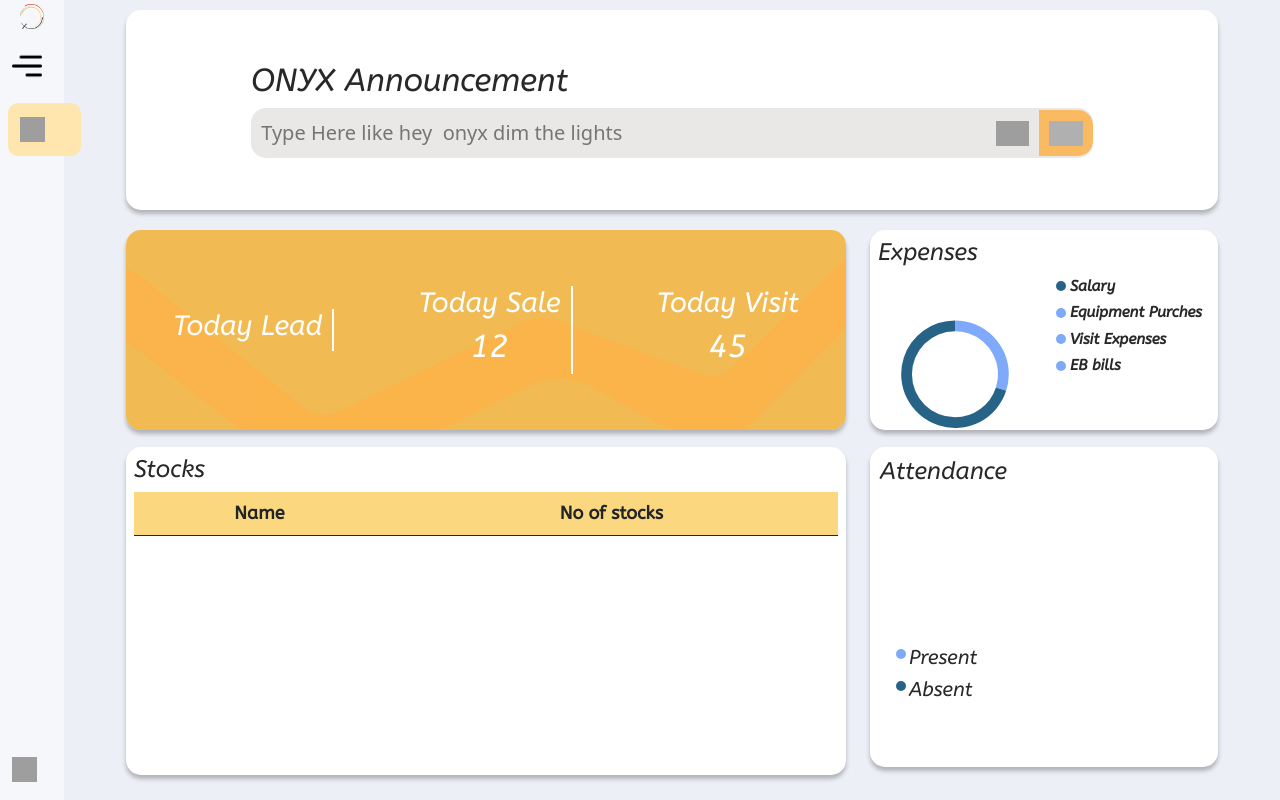
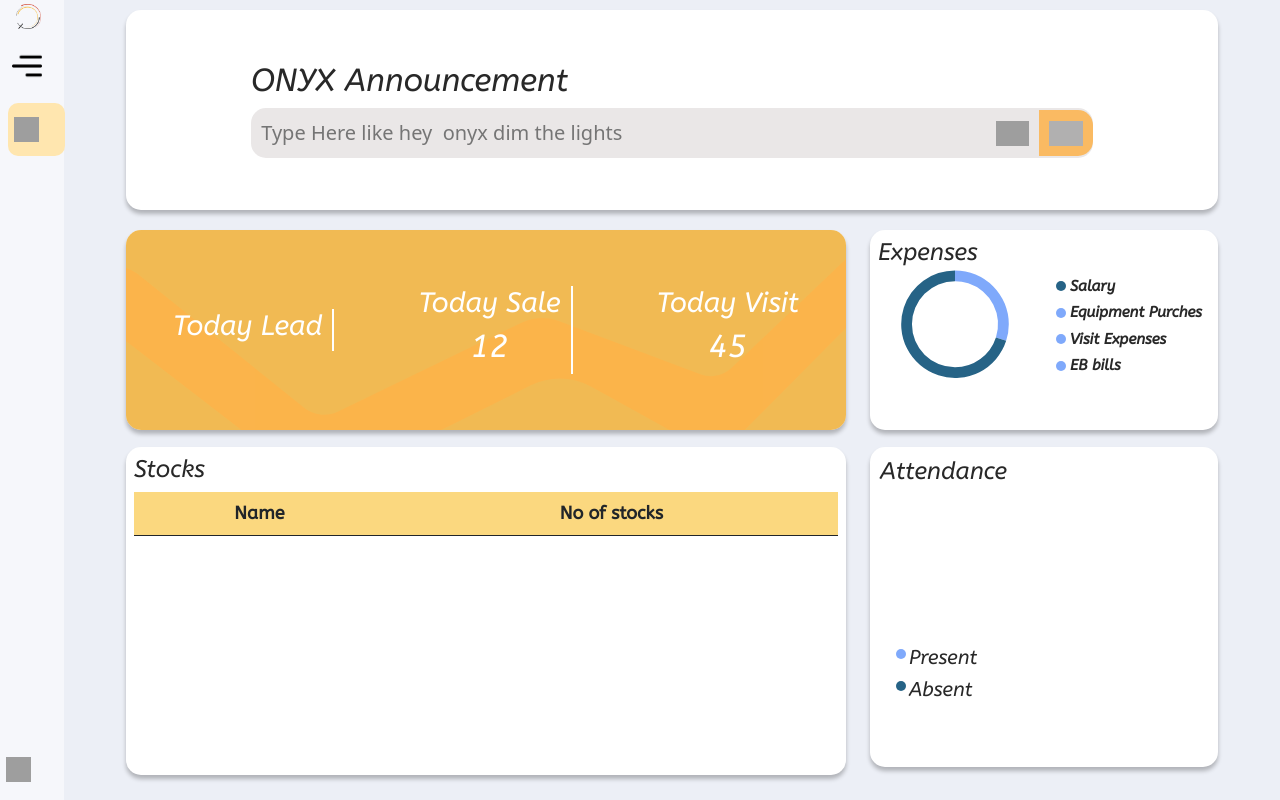
Before and after one commit to onwords-smart-solutions/NEW_Office.in, a Django app: template adminconsole/templates/superadmin.html in a window 1280 px wide. Run offline with Django 4.2, Linux system fonts and the light colour scheme; the template is opened without the code that fills it, so the values that code supplies are empty; a map, chart or similar area stays blank; some libraries are stand-ins or nearby versions; grey boxes are pictures that could not be loaded.

Commit message:
nav change

```diff
--- a/adminconsole/static/css/main.css
+++ b/adminconsole/static/css/main.css
@@ -195,7 +195,9 @@
     display: flex;
     align-items: center;
     justify-content: center;
-    padding: 0px 10px;
+    text-align: center;
+    padding-left: 4px;
+    /* padding: 0px 10px; */
 }
 
 .menu-icons,
@@ -231,10 +233,11 @@
 }
 
 .user-img img {
-    width: 50px;
-    height: 50px;
+    width: 70px;
+    height: 70px;
     border-radius: 100%;
     border: 1px solid #282828;
+    object-fit: cover;
 }
 
 .emply-id span {
@@ -446,7 +449,7 @@
     position: relative;
 }
 
-#myChart2 {
+#myChart2,#myChart12 {
     position: absolute;
     top: -50px;
     left: 0;
--- a/adminconsole/static/js/main.js
+++ b/adminconsole/static/js/main.js
@@ -5,9 +5,11 @@
     var smallLogo = document.querySelector('.small-logo')
     var closeIcon = document.querySelector('.close-icons')
     var menuIcon = document.querySelector('.menu-icons')
+    var navmaincon = document.getElementById('nav-main-con');
     if (navCon.style.width == '5%') {
         navCon.style.width = '18%'
         rightCon.style.width = '82%'
+        navmaincon.style.height='56vh'
         for (const rightcon of rightnavlist) {
             rightcon.style.display = 'block'
         }
@@ -15,7 +17,9 @@
         closeIcon.style.display = 'block'
         menuIcon.style.display = 'none'
 
+
     }
+
     else {
         navCon.style.width = '5%'
         rightCon.style.width = '95%'
@@ -25,6 +29,7 @@
         smallLogo.style.display = 'block'
         closeIcon.style.display = 'none'
         menuIcon.style.display = 'block'
+        navmaincon.style.height='76vh'
     }
 }
 function rightcon() {
@@ -34,6 +39,7 @@
     var smallLogo = document.querySelector('.small-logo')
     var closeIcon = document.querySelector('.close-icons')
     var menuIcon = document.querySelector('.menu-icons')
+
     navCon.style.width = '5%'
     rightCon.style.width = '95%'
     for (const rightnav of rightnavlist) {
@@ -42,6 +48,7 @@
     smallLogo.style.display = 'block'
     closeIcon.style.display = 'none'
     menuIcon.style.display = 'block'
+    navmaincon.style.height='76vh'
 
 }
 
--- a/adminconsole/templates/superadmin.html
+++ b/adminconsole/templates/superadmin.html
@@ -318,7 +318,7 @@
 
                     </ul>
                     <div class="logout" onclick="location.href='/logout/'">
-                        <li class="navlistmenu">
+                        <li class="navlistmenu logout-nav-list">
                             <div class="left-nav-list">
                                 <div class="menu-icon">
                                     <img src="{% static 'images/nav-icon/logout-icon.svg' %}" alt="dashboard_Icon"
@@ -389,11 +389,6 @@
                                 <div class="col-md-6">
                                     <div class="leave-chart">
                                         <canvas id="myChart12" width="100" height="100"></canvas>
-                                        <!-- <div class="leave-precent">
-                                            <span class="top-num">17</span>
-                                            <span class="dived-sympl">/</span>
-                                            <span class="bottom-num">24</span>
-                                        </div> -->
                                     </div>
                                 </div>
                                 <div class="col-md-6">
```
